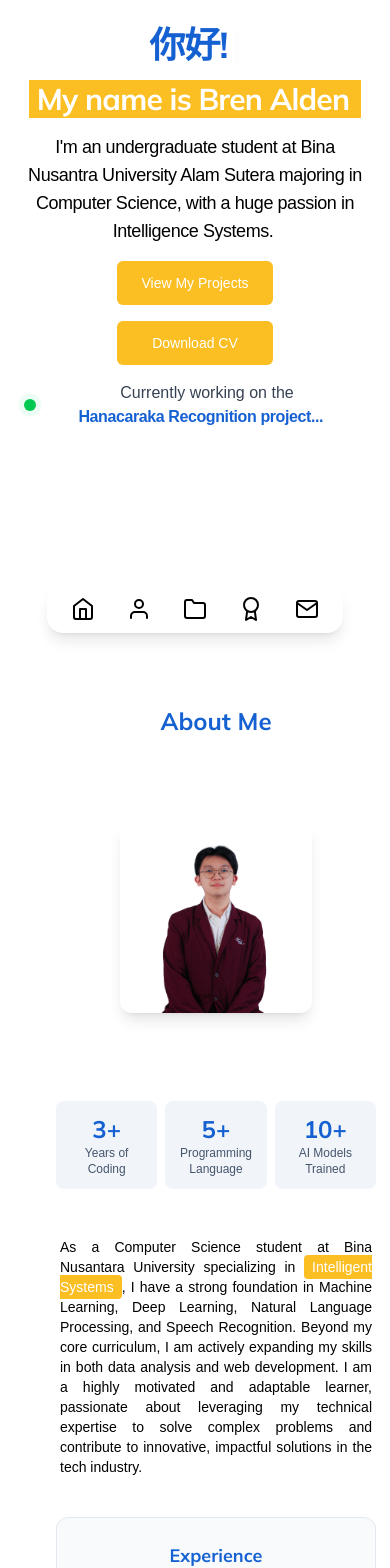
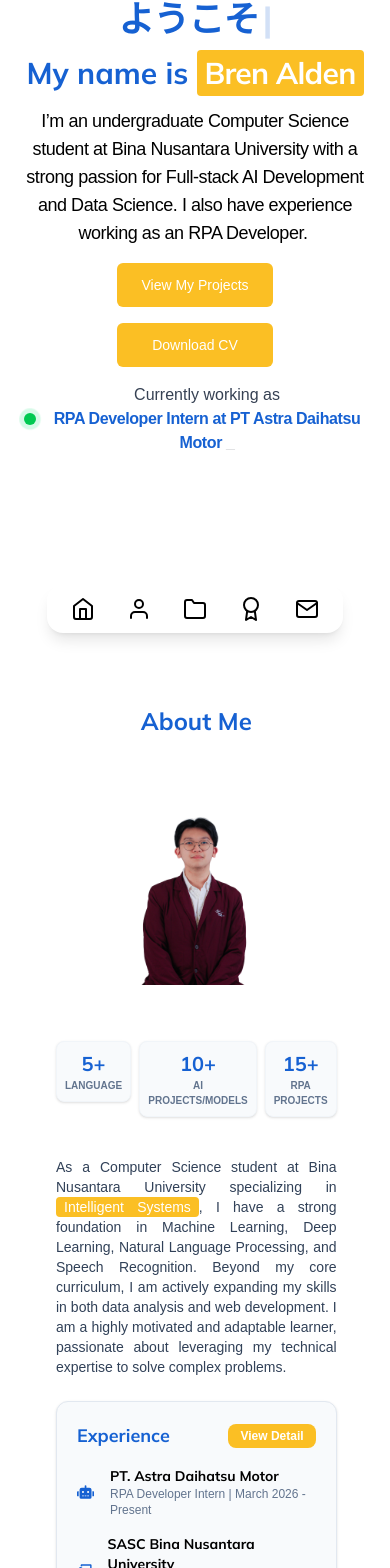
Before and after one commit to BrenAlden/aldporto, a React (Vite) app: page / in a window 390 px wide. Shown: the part 195-1763 px from the top of the page. Built offline with nearby package versions, Linux system fonts and the light colour scheme; no server answers; the database is empty; a web font is replaced by a local one.

Commit message:
add slide animation for project and some improvement

```diff
--- a/src/App.jsx
+++ b/src/App.jsx
@@ -51,6 +51,7 @@ function App() {
           <About />
         </AnimatedSection>
       </div>
+
       <div id="project" ref={projectRef} className="min-h-screen grid place-items-center bg-white">
         <AnimatedSection>
           <Project />
--- a/src/components/about.jsx
+++ b/src/components/about.jsx
@@ -1,6 +1,6 @@
 import React, { useState } from "react";
 import profileImage from '../assets/about/about1.png';
-import { FaGraduationCap, FaChalkboardTeacher } from 'react-icons/fa';
+import { FaRobot, FaChalkboardTeacher } from 'react-icons/fa';
 import ExperienceModal from "./aboutcomponents/ExperienceModal";
 import "./aboutcomponents/about.css";
 import { EvervaultCard } from "./homecomponents/EvervaultCard";
@@ -13,73 +13,75 @@ function About() {
 
     return (
         <>
-            <div className="w-full max-w-6xl flex flex-col items-center p-6 md:p-0">
-                <h1 className="about-title text-4xl font-bold text-[#1661d2ff] text-center block md:hidden">
+            <div className="w-full max-w-5xl mx-auto flex flex-col items-center p-6 md:p-10">
+                <h1 className="about-title text-3xl font-bold text-[#1661d2ff] text-center block md:hidden mb-6">
                     About Me
                 </h1>
 
-                <div className="w-full flex flex-col md:flex-row items-center justify-between gap-10 md:gap-20">
-                    <div className="md:w-2/3 text-center md:text-left order-2 md:order-none">
-                        <h1 className="about-title text-4xl font-bold mb-4 text-[#1661d2ff] hidden md:block">
+                <div className="w-full flex flex-col md:flex-row items-start justify-between gap-10 md:gap-14">
+
+                    <div className="md:w-3/5 text-center md:text-left order-2 md:order-none">
+                        <h1 className="about-title text-3xl font-bold mb-4 text-[#1661d2ff] hidden md:block">
                             About Me
                         </h1>
 
-                        <p className="about-paragraph text-xl text-justify leading-relaxed mb-8 py-2 px-1 md:px-0">
+                        <p className="about-paragraph text-base md:text-lg text-slate-700 text-justify leading-relaxed mb-6">
                             As a Computer Science student at Bina Nusantara University specializing in{' '}
-                            <span className="bg-[#FBBF24] text-white px-2 py-1 rounded">
+                            <span className="bg-[#FBBF24] text-white px-2 py-0.5 rounded font-medium">
                                 Intelligent Systems
                             </span>
-                            , I have a strong foundation in Machine Learning, Deep Learning, Natural Language Processing, and Speech Recognition. Beyond my core curriculum, I am actively expanding my skills in both data analysis and web development. I am a highly motivated and adaptable learner, passionate about leveraging my technical expertise to solve complex problems and contribute to innovative, impactful solutions in the tech industry.
+                            , I have a strong foundation in Machine Learning, Deep Learning, Natural Language Processing, and Speech Recognition. Beyond my core curriculum, I am actively expanding my skills in both data analysis and web development. I am a highly motivated and adaptable learner, passionate about leveraging my technical expertise to solve complex problems.
                         </p>
 
-                        <div className="bg-slate-50 border border-slate-200 rounded-xl p-6">
-                            <div className="flex flex-col items-stretch gap-3 md:flex-row md:items-center md:justify-between mb-4">
-                                <h2 className="experience-title text-2xl font-bold text-[#1661d2ff]">Experience</h2>
+                        <div className="bg-slate-50 border border-slate-200 rounded-xl p-5 shadow-sm">
+                            <div className="flex flex-row items-center justify-between mb-4">
+                                <h2 className="experience-title text-xl font-bold text-[#1661d2ff]">Experience</h2>
                                 <button
                                     onClick={handleOpenModal}
-                                    className="bg-[#FBBF24] text-white px-4 py-2 text-sm rounded-lg hover:opacity-90 transition-opacity md:py-1">
+                                    className="bg-[#FBBF24] text-white px-3 py-1 text-xs font-bold rounded-lg hover:opacity-90 transition-opacity">
                                     View Detail
                                 </button>
                             </div>
-                            <div className="space-y-4">
+                            <div className="space-y-4 text-left">
                                 <div className="flex items-center gap-4">
-                                    <FaChalkboardTeacher className="text-2xl text-[#1661d2ff]" />
+                                    <FaRobot className="text-xl text-[#1661d2ff]" />
                                     <div>
-                                        <h3 className="font-semibold">Binus Student Advisory & Support Center</h3>
-                                        <p className="text-sm text-slate-600">Mentor | September 2025 - Present</p>
+                                        <h3 className="font-semibold text-sm md:text-base">PT. Astra Daihatsu Motor</h3>
+                                        <p className="text-xs text-slate-500">RPA Developer Intern | March 2026 - Present</p>
                                     </div>
                                 </div>
                                 <div className="flex items-center gap-4">
-                                    <FaGraduationCap className="text-2xl text-[#1661d2ff]" />
+                                    <FaChalkboardTeacher className="text-xl text-[#1661d2ff]" />
                                     <div>
-                                        <h3 className="font-semibold">Bina Nusantara University</h3>
-                                        <p className="text-sm text-slate-600">Undergraduate Computer Science | September 2023 - Present</p>
+                                        <h3 className="font-semibold text-sm md:text-base">SASC Bina Nusantara University</h3>
+                                        <p className="text-xs text-slate-500">Scholarship Mentor | September 2025 - January 2026</p>
                                     </div>
                                 </div>
                             </div>
                         </div>
                     </div>
 
-                    <div className="flex flex-col items-center justify-center w-full md:w-80 mt-5 md:mt-0 order-1 md:order-none">
-                        <EvervaultCard className="w-80 h-80">
-                        <img
-                            src={profileImage}
-                            alt="Foto Bren Alden"
-                            className="about-photo rounded-xl shadow-lg w-48 h-48 md:w-full md:h-auto object-cover transition-transform duration-300 hover:scale-105"
-                        />
+                    <div className="flex flex-col items-center w-full md:w-72 order-1 md:order-none">
+                        <EvervaultCard className="w-64 h-64 md:w-72 md:h-72">
+                            <img
+                                src={profileImage}
+                                alt="Foto Bren Alden"
+                                className="about-photo rounded-xl w-40 h-40 md:w-72 md:h-72 object-cover transition-transform duration-300 hover:scale-105"
+                            />
                         </EvervaultCard>
-                        <div className="w-full mt-6 flex flex-row justify-around items-start text-center gap-2">
-                            <div className="flex-1 bg-slate-100 p-3 rounded-lg">
-                                <h5 className="text-2xl md:text-3xl font-bold text-[#1661d2ff]">3+</h5>
-                                <p className="text-xs md:text-sm text-slate-600">Years of Coding</p>
+
+                        <div className="w-full mt-6 flex flex-row justify-between items-start gap-2">
+                            <div className="flex-1 bg-slate-50 border border-slate-100 p-2 rounded-lg text-center shadow-sm">
+                                <h5 className="text-xl md:text-2xl font-bold text-[#1661d2ff]">5+</h5>
+                                <p className="text-[10px] md:text-xs font-semibold text-slate-500 uppercase">Language</p>
                             </div>
-                            <div className="flex-1 bg-slate-100 p-3 rounded-lg">
-                                <h5 className="text-2xl md:text-3xl font-bold text-[#1661d2ff]">5+</h5>
-                                <p className="text-xs md:text-sm text-slate-600">Programming Language</p>
+                            <div className="flex-1 bg-slate-50 border border-slate-100 p-2 rounded-lg text-center shadow-sm">
+                                <h5 className="text-xl md:text-2xl font-bold text-[#1661d2ff]">10+</h5>
+                                <p className="text-[10px] md:text-xs font-semibold text-slate-500 uppercase">AI Projects/Models</p>
                             </div>
-                            <div className="flex-1 bg-slate-100 p-3 rounded-lg">
-                                <h5 className="text-2xl md:text-3xl font-bold text-[#1661d2ff]">10+</h5>
-                                <p className="text-xs md:text-sm text-slate-600">AI Models Trained</p>
+                            <div className="flex-1 bg-slate-50 border border-slate-100 p-2 rounded-lg text-center shadow-sm">
+                                <h5 className="text-xl md:text-2xl font-bold text-[#1661d2ff]">15+</h5>
+                                <p className="text-[10px] md:text-xs font-semibold text-slate-500 uppercase">RPA Projects</p>
                             </div>
                         </div>
                     </div>
--- a/src/components/aboutcomponents/ExperienceTimeline.jsx
+++ b/src/components/aboutcomponents/ExperienceTimeline.jsx
@@ -1,7 +1,6 @@
 import React from 'react';
-import { FaGraduationCap, FaChalkboardTeacher, FaUserFriends} from 'react-icons/fa';
+import { FaGraduationCap, FaChalkboardTeacher, FaUserFriends, FaRobot} from 'react-icons/fa';
 import exp0 from '../../assets/about/exp0.JPG';
-import exp1 from '../../assets/about/exp1.jpeg';
 import mentoring1 from '../../assets/about/mentoring1.png'
 
 const timelineData = [
@@ -17,10 +16,11 @@ const timelineData = [
         </p>
       </div>
     ),
+    skills: ["Machine Learning", "Deep Learning", "Data Analysis", "Algorithms", "Python"]
   },
   {
     icon: <FaUserFriends />,
-    title: "Project Manager of Malam Keakraban KMBD 2025 ",
+    title: "Project Manager of Malam Keakraban KMBD 2025",
     subtitle: "Keluarga Mahasiswa Buddhis Dhammavaddhana BINUS University",
     date: "Jan 2024 - Present",
     content: (
@@ -28,8 +28,8 @@ const timelineData = [
         <p className="text-gray-600 mb-4 text-sm md:text-base">
           Malam Keakraban 2025 was the first event held in the new term of Keluarga Mahasiswa Buddhis Dhammavaddhana (KMBD) during the P36 period. The event aimed to foster togetherness and strengthen the bonds of brotherhood among active members and committee officers within KMBD.
         </p>
-        <ul className="text-gray-600 mb-4 text-sm md:text-base">
-          <li >1. Led a team of 27 committee members and 4 volunteers to organize and ensure the success of the "Malam Keakraban 2025" event.</li>
+        <ul className="text-gray-600 mb-4 text-sm md:text-base space-y-1">
+          <li>1. Led a team of 27 committee members and 4 volunteers to organize and ensure the success of the "Malam Keakraban 2025" event.</li>
           <li>2. Successfully organized the "Malam Keakraban 2025" event, which gathered 150 participants from various regions, including Alam Sutera, Kemanggisan, and Bekasi.</li>
           <li>3. Coordinated detailed event planning, managed timelines, and delegated tasks effectively to ensure smooth execution.</li>
           <li>4. Fostered strong team bonding among committee members through regular collaboration and shared responsibilities.</li>
@@ -47,34 +47,59 @@ const timelineData = [
         </div>
       </div>
     ),
+    skills: ["Project Management", "Leadership", "Event Planning", "Problem Solving", "Team Building"]
   },
   {
     icon: <FaChalkboardTeacher />,
     title: "Scholarship Mentor Awardee",
     subtitle: "Binus Student Advisory & Support Center",
-    date: "Sep 2025 - Present",
+    date: "Sep 2025 - Jan 2025",
     content: (
       <div>
-        <p className="text-gray-600 text-sm md:text-base">
+        <div className="text-gray-600 text-sm md:text-base mb-4">
           Odd Semester 2025 / 2026 Student Advisory and Support Center Mentor
-          <ul className="text-gray-600 mb-4 text-sm md:text-base">
+          <ul className="mt-2 space-y-1">
             <li>- Met the mentor criteria with a GPA above 3.5 and all grades above B-.</li>
             <li>- Provided mentorship and academic support to mentees.</li>
             <li>- Received a full scholarship covering 16 credits for one semester.</li>
             <li>- Responsible for improving mentees' academic performance and my own.</li>
           </ul>
-        </p>
+        </div>
         <div className="grid grid-cols-2 gap-3">
           <div className="aspect-[16/9]">
             <img
               src={mentoring1}
-            alt="Makrab"
+              alt="Mentoring"
               className="rounded-lg w-full h-full object-cover shadow-md"
             />
           </div>
         </div>
       </div>
     ),
+    skills: ["Mentoring", "Academic Support", "Communication", "Time Management"]
+  },
+  {
+    icon: <FaRobot />,
+    title: "RPA Developer Intern",
+    subtitle: "PT. Astra Daihatsu Motor",
+    date: "Mar 2026 - Present",
+    content: (
+      <div>
+        <div className="text-gray-600 text-sm md:text-base mb-4">
+          <ul className="mt-2 space-y-1">
+          </ul>
+        </div>
+        <div className="grid grid-cols-2 gap-3">
+          {/* <div className="aspect-[16/9]">
+            <img
+              alt="RPA Developer Intern"
+              className="rounded-lg w-full h-full object-cover shadow-md"
+            />
+          </div> */}
+        </div>
+      </div>
+    ),
+    skills: ["Python", "RPA", "Logical Thinking"]
   },
 ];
 
@@ -87,10 +112,25 @@ const TimelineItem = ({ item, isLast }) => (
       {!isLast && <div className="w-px h-full bg-slate-300 mt-2"></div>}
     </div>
     <div className="flex-grow pb-12">
-      <p className="text-xs text-gray-500">{item.date}</p>
+      <p className="text-xs text-gray-500 font-medium tracking-wide uppercase mb-1">{item.date}</p>
       <h3 className="text-lg font-bold text-gray-800">{item.title}</h3>
-      <h4 className="text-md text-gray-600 mb-3">{item.subtitle}</h4>
+      <h4 className="text-md text-gray-600 mb-3 font-medium">{item.subtitle}</h4>
       <div>{item.content}</div>
+
+      {item.skills && item.skills.length > 0 && (
+        <div className="mt-4 flex flex-wrap items-center gap-2">
+          <span className="text-sm font-semibold text-gray-800 mr-1">Skills:</span>
+          {item.skills.map((skill, index) => (
+             <span
+               key={index}
+               className="px-3 py-1 bg-gray-100 border border-gray-200 hover:bg-gray-200 transition-colors text-gray-700 text-xs font-medium rounded-full"
+             >
+               {skill}
+             </span>
+          ))}
+        </div>
+      )}
+
     </div>
   </div>
 );
--- a/src/components/home.jsx
+++ b/src/components/home.jsx
@@ -48,17 +48,25 @@ function Home() {
 
         <div className="flex flex-col justify-center space-y-4 text-center md:text-left">
           <h1 className="text-4xl font-bold text-[#1661d2ff]">
-            <TextType text={["Welcome!", "Selamat Datang!", "你好!", "ようこそ!", "안녕하세요!"]} typingSpeed={75} pauseDuration={1500} showCursor={true} cursorCharacter="|" />
+            <TextType text={["Hello!", "Halo!", "你好!", "ようこそ!", "안녕하세요!"]} typingSpeed={75} pauseDuration={1500} showCursor={true} cursorCharacter="|" />
           </h1>
-          <h1 className="text-3xl font-bold">
-            <span className="bg-[#FBBF24] text-white px-2">
-              <TextType text={["My name is Bren Alden"]} typingSpeed={25} pauseDuration={1500} showCursor={true} cursorCharacter="" loop={false} textColors={['#FFFFFF']} />
+          <h1 className="text-3xl font-bold text-[#1661d2ff]">
+            My name is{' '}
+            <span className="bg-[#FBBF24] text-white px-2 py-1 rounded">
+              <TextType
+                text={["Bren Alden"]}
+                typingSpeed={25}
+                pauseDuration={1500}
+                showCursor={false}
+                loop={false}
+                textColors={['#FFFFFF']}
+              />
             </span>
           </h1>
           <div className='text-lg max-w-lg min-h-[5rem]'>
             <TextType
               text={[
-                "I'm an undergraduate student at Bina Nusantra University Alam Sutera majoring in Computer Science, with a huge passion in Intelligence Systems."
+                "I’m an undergraduate Computer Science student at Bina Nusantara University with a strong passion for Full-stack AI Development and Data Science. I also have experience working as an RPA Developer."
               ]}
               typingSpeed={2} pauseDuration={1500} showCursor={true} cursorCharacter="" loop={false} textColors={['#000000']}
             />
@@ -74,7 +82,7 @@ function Home() {
               Download CV
             </DownloadCVButton>
           </div>
-          <CurrentProject projectName="Hanacaraka Recognition" />
+          <CurrentProject projectName="RPA Developer Intern" />
         </div>
       </motion.div>
     </div>
--- a/src/components/homecomponents/CurrentProject.jsx
+++ b/src/components/homecomponents/CurrentProject.jsx
@@ -11,10 +11,10 @@ const CurrentProject = ({ projectName }) => {
       </div>
 
       <p className="text-md text-gray-700">
-        Currently working on the {' '}
+        Currently working as {' '}
         <span className="font-semibold text-gray-900">
           <TextType
-            text={[`${projectName} project...`]}
+            text={[`${projectName} at PT Astra Daihatsu Motor`]}
             typingSpeed={40}
             pauseDuration={5000}
             loop={false}
--- a/src/components/project.jsx
+++ b/src/components/project.jsx
@@ -6,16 +6,12 @@ import ProjectModal from '../components/projectcomponents/ProjectModal';
 const Project = () => {
     const [allProjects, setAllProjects] = useState([]);
     const [filteredProjects, setFilteredProjects] = useState([]);
-    const [activeFilter, setActiveFilter] = useState('All');
-    const [showAll, setShowAll] = useState(false);
     const [loading, setLoading] = useState(true);
     const [error, setError] = useState(null);
     const [selectedProject, setSelectedProject] = useState(null);
     const [isModalOpen, setIsModalOpen] = useState(false);
 
     const sectionRef = useRef(null);
-    const projectsContainerRef = useRef(null);
-    const additionalProjectsRef = useRef(null);
 
     useEffect(() => {
         const fetchProjects = async () => {
@@ -24,9 +20,8 @@ const Project = () => {
                 if (error) throw error;
 
                 setAllProjects(data);
-                const initialProjects = data.filter(project => project.category === 'project');
-                setFilteredProjects(initialProjects);
-                setActiveFilter('project');
+                const projectItems = data.filter(project => project.category === 'project');
+                setFilteredProjects(projectItems);
             } catch (error) {
                 setError(error.message);
             } finally {
@@ -35,26 +30,6 @@ const Project = () => {
         };
         fetchProjects();
     }, []);
-
-    useEffect(() => {
-        if (showAll && additionalProjectsRef.current) {
-            additionalProjectsRef.current.scrollIntoView({ behavior: 'smooth', block: 'start' });
-        }
-    }, [showAll, filteredProjects]); // Menambahkan filteredProjects sebagai dependency
-
-    const handleFilter = (filterType) => {
-        setActiveFilter(filterType);
-        setShowAll(false);
-        const newFiltered = allProjects.filter(project => project.category === filterType);
-        setFilteredProjects(newFiltered);
-    };
-
-    const handleToggleClick = () => {
-        if (showAll && sectionRef.current) {
-            sectionRef.current.scrollIntoView({ behavior: 'smooth' });
-        }
-        setShowAll(!showAll);
-    };
 
     const handleOpenModal = (project) => {
         setSelectedProject(project);
@@ -69,71 +44,38 @@ const Project = () => {
     if (loading) return <p className="text-center py-10">Loading projects...</p>;
     if (error) return <p className="text-center text-red-500 py-10">Error: {error}</p>;
 
-    const initialProjects = filteredProjects.slice(0, 3);
-    const additionalProjects = filteredProjects.slice(3);
-
     return (
         <>
             <section ref={sectionRef} id='projects' className="py-20 px-6 md:px-12">
                 <div className="max-w-6xl mx-auto">
                     <h2 className="text-2xl md:text-4xl font-bold text-center text-[#1661d2ff] mb-4">My Projects</h2>
-                    <p className="text-center text-gray-600 max-w-2xl mx-auto">
+                    <p className="text-center text-gray-600 max-w-2xl mx-auto mb-10">
                         A collection of projects I've worked on, showcasing my skills in web development, intelligent systems, and more.
                     </p>
 
-                    <div className="flex justify-center gap-4 my-8">
-                        <button
-                            onClick={() => handleFilter('project')}
-                            className={`px-6 py-2 rounded-lg font-bold transition-all duration-300 ${activeFilter === 'project' ? 'bg-[#FBBF24] text-white' : 'bg-gray-200 text-gray-700 hover:bg-gray-300'}`}
-                        >
-                            Web Projects
-                        </button>
-                        <button
-                            onClick={() => handleFilter('Model')}
-                            className={`px-6 py-2 rounded-lg font-bold transition-all duration-300 ${activeFilter === 'Model' ? 'bg-[#FBBF24] text-white' : 'bg-gray-200 text-gray-700 hover:bg-gray-300'}`}
-                        >
-                            AI Models
-                        </button>
+                    <div className="relative">
+                        <div className="mb-3 flex items-center justify-between text-xs font-semibold uppercase tracking-[0.2em] text-slate-400">
+                            <span>Swipe to explore</span>
+                            <span className="flex items-center gap-2">
+                                <span className="h-1.5 w-1.5 rounded-full bg-[#1661d2ff]" />
+                                <span className="h-1.5 w-1.5 rounded-full bg-[#1661d2ff]/70" />
+                                <span className="h-1.5 w-1.5 rounded-full bg-[#1661d2ff]/40" />
+                            </span>
                         </div>
 
-                    <div className="grid grid-cols-1 md:grid-cols-2 lg:grid-cols-3 gap-8">
-                        {initialProjects.map((project) => (
+                        <div className="overflow-x-auto pb-4 scrollbar-thin scrollbar-thumb-[#1661d2ff]/70 scrollbar-track-slate-200 rounded-2xl border border-slate-200/80 bg-slate-50/50 shadow-inner shadow-slate-200/40">
+                            <div className="flex gap-8 min-w-max snap-x snap-mandatory px-2 py-3">
+                                {filteredProjects.map((project) => (
+                                    <div key={project.id} className="w-[300px] sm:w-[340px] md:w-[360px] flex-shrink-0 snap-center">
                                         <ProjectCard
-                                key={project.id}
                                             project={project}
                                             onViewDetail={handleOpenModal}
                                         />
+                                    </div>
                                 ))}
                             </div>
-
-                    {filteredProjects.length > 3 && (
-                        <div
-                            ref={additionalProjectsRef}
-                            className={`
-                                grid grid-cols-1 md:grid-cols-2 lg:grid-cols-3 gap-8 overflow-hidden transition-all duration-700
-                                ${showAll ? 'max-h-screen opacity-100 mt-8' : 'max-h-0 opacity-0'}
-                            `}
-                        >
-                            {additionalProjects.map((project) => (
-                                <ProjectCard
-                                    key={project.id}
-                                    project={project}
-                                    onViewDetail={handleOpenModal}
-                                />
-                            ))}
                         </div>
-                    )}
-
-                    {filteredProjects.length > 3 && (
-                        <div className="text-center mt-4">
-                            <button
-                                onClick={handleToggleClick}
-                                className="bg-[#1661d2ff] text-white font-bold py-3 px-8 rounded-lg hover:bg-blue-700 transition-colors duration-300 ease-in-out"
-                            >
-                                {showAll ? 'Show Less' : 'Show All Projects'}
-                            </button>
                     </div>
-                    )}
                 </div>
             </section>
 
--- a/src/components/projectcomponents/ProjectCard.jsx
+++ b/src/components/projectcomponents/ProjectCard.jsx
@@ -23,7 +23,6 @@ const ProjectCard = ({ project, onViewDetail }) => {
 
                 <div className="mt-auto">
                     <div className="flex items-center gap-3 mb-4">
-                        {/* Solusi: Gunakan (project.skill || []) untuk mencegah error. */}
                         {(project.skill || []).slice(0, 4).map((tech, index) => (
                             <TechIcon key={index} toolName={tech} />
                         ))}
```
Also changed, not shown: src/components/TechStack.jsx (added, +31 -0 lines), src/components/homecomponents/BackgroundEvervault.jsx (added, +60 -0 lines), src/assets/about/about2.png (deleted). Lines whose indentation alone changed are shown as unchanged.
